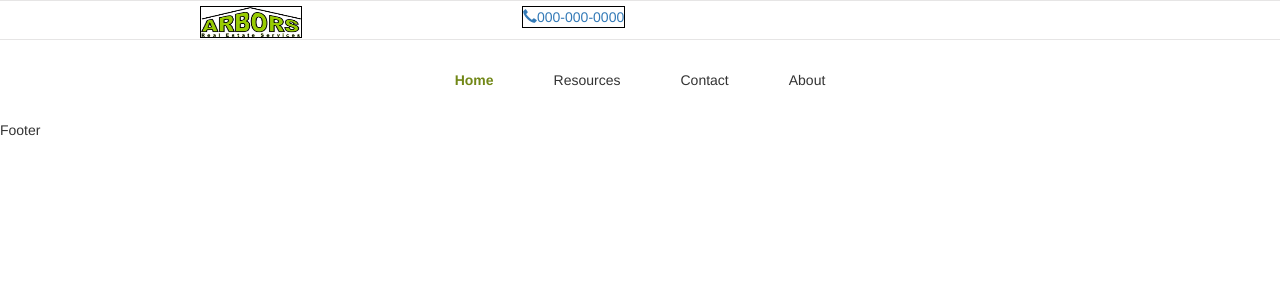
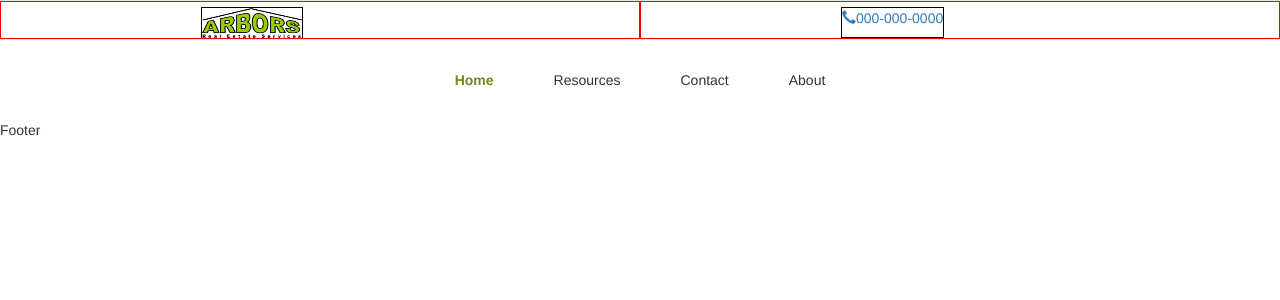
Before and after one commit to zalnoory/Arbors-Real-Estate-Services-LLC, a React (Create React App) app: page / in a window 1280 px wide. Shown: the top 300 px of the page. Built offline with nearby package versions, Linux system fonts and the light colour scheme.

Commit message:
removed span and replaced it with div per link

```diff
--- a/src/components/TopBar.js
+++ b/src/components/TopBar.js
@@ -1,19 +1,23 @@
 import React from 'react'
 import logo from './logo/logo.jpg'
-import { TopBarContainer, TopBarLinks, StyledLogo } from './TopBar.styles'
+import { TopBarContainer, TopBarLinks, StyledLogo, LinkContainer } from './TopBar.styles'
 
 const TopBar = () => {
   return (
     <TopBarContainer>
-      <span>
-        <TopBarLinks href="tel: 000-000-0000">
-          <i className="glyphicon glyphicon-earphone" />
-          000-000-0000{' '}
-        </TopBarLinks>
-        <TopBarLinks href="index.js">
-          <StyledLogo className="logo" src={logo} alt="logo" />{' '}
-        </TopBarLinks>
-      </span>
+         <LinkContainer>
+              <TopBarLinks href="index.js">
+                    <StyledLogo className="logo" src={logo} alt="logo" />{' '}
+              </TopBarLinks>
+         </LinkContainer>
+
+         <LinkContainer>
+              <TopBarLinks href="tel: 000-000-0000">
+                     <i className="glyphicon glyphicon-earphone" />
+                                 000-000-0000{' '}
+              </TopBarLinks>
+
+        </LinkContainer>
     </TopBarContainer>
   )
 }
--- a/src/components/TopBar.styles.js
+++ b/src/components/TopBar.styles.js
@@ -8,10 +8,20 @@ export const TopBarContainer = styled.div`
   display: flex;
 `
 
+
+export const LinkContainer= styled.div`
+box-sizing: border-box;
+display:flex;
+width:50%;
+border:1px solid red;
+
+`
+
+
 export const TopBarLinks = styled.a`
   display: block;
   border: 1px solid black;
-  float: right;
+
   margin-right: 20px;
   margin-left: 200px;
   margin-top: 5px;
```
